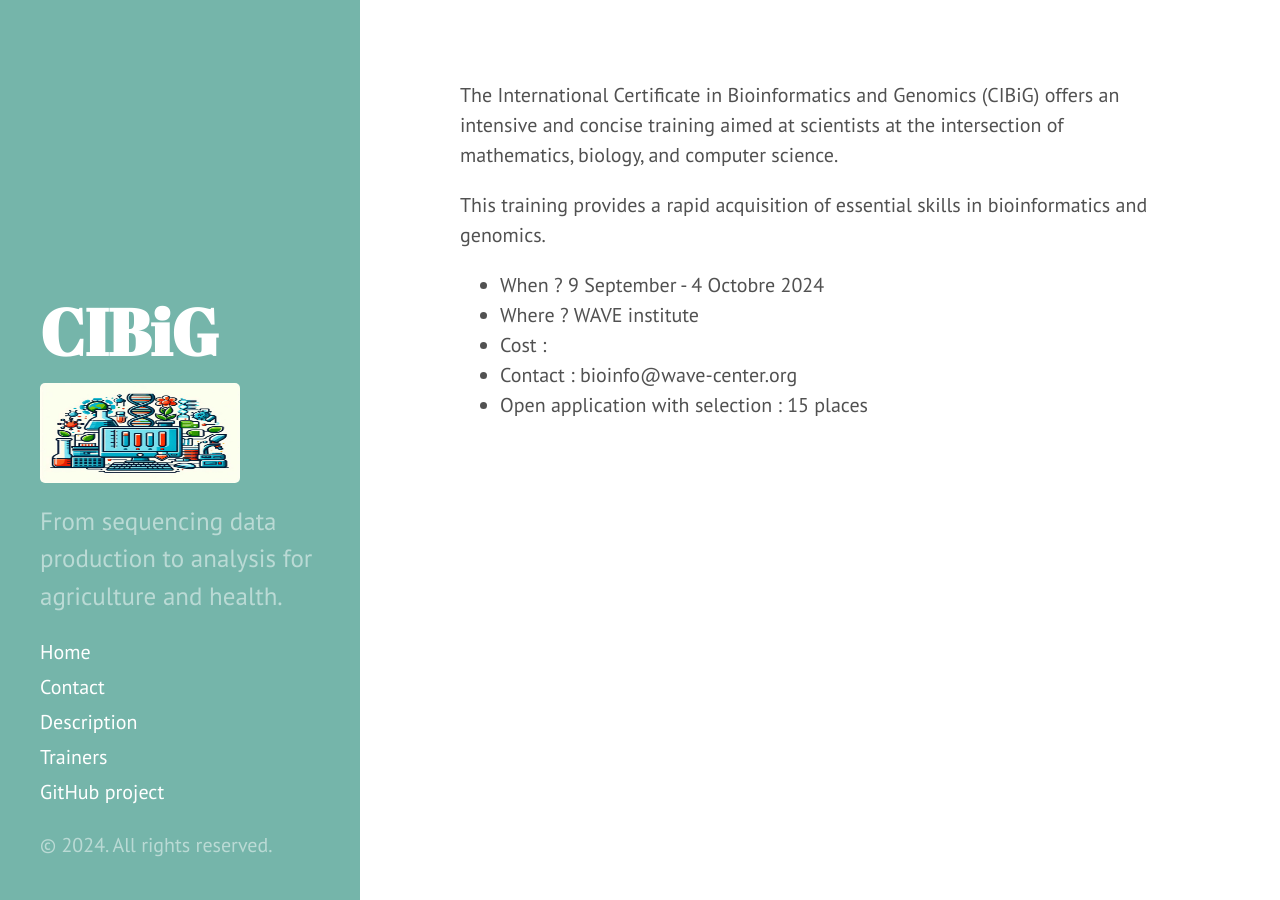
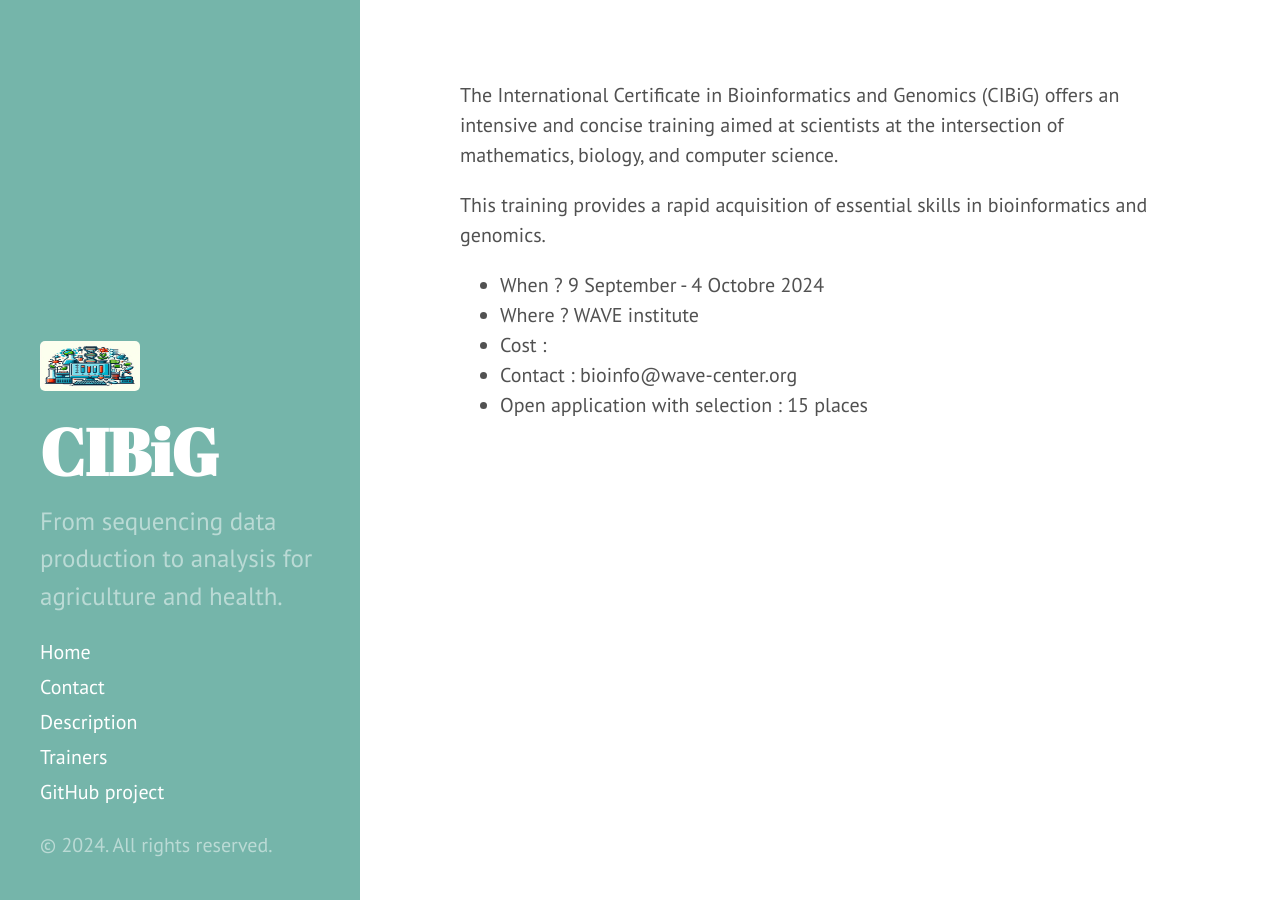
Before and after one commit to CIBiG-Course/CIBiG-course.github.io, a Jekyll site: the page built from docs/index.md, in a window 1280 px wide. Built offline with Jekyll 4.4.1, drawn with Linux system fonts in a browser that asks for light colours.

Commit message:
logo in navbar

```diff
--- a/docs/_includes/sidebar.html
+++ b/docs/_includes/sidebar.html
@@ -1,12 +1,12 @@
 <div class="sidebar">
   <div class="container sidebar-sticky">
     <div class="sidebar-about">
+      <img src="https://cibig-course.github.io/public/logo1.jpeg" width="100" height="50">
           <h1>
         <a href="https://cibig-course.github.io/">
           {{ site.title }}
         </a>
       </h1>
-      <img src="https://cibig-course.github.io/public/logo1.jpeg" width="200" height="100">
 
            <p class="lead">{{ site.description }}</p>
     </div>
```
